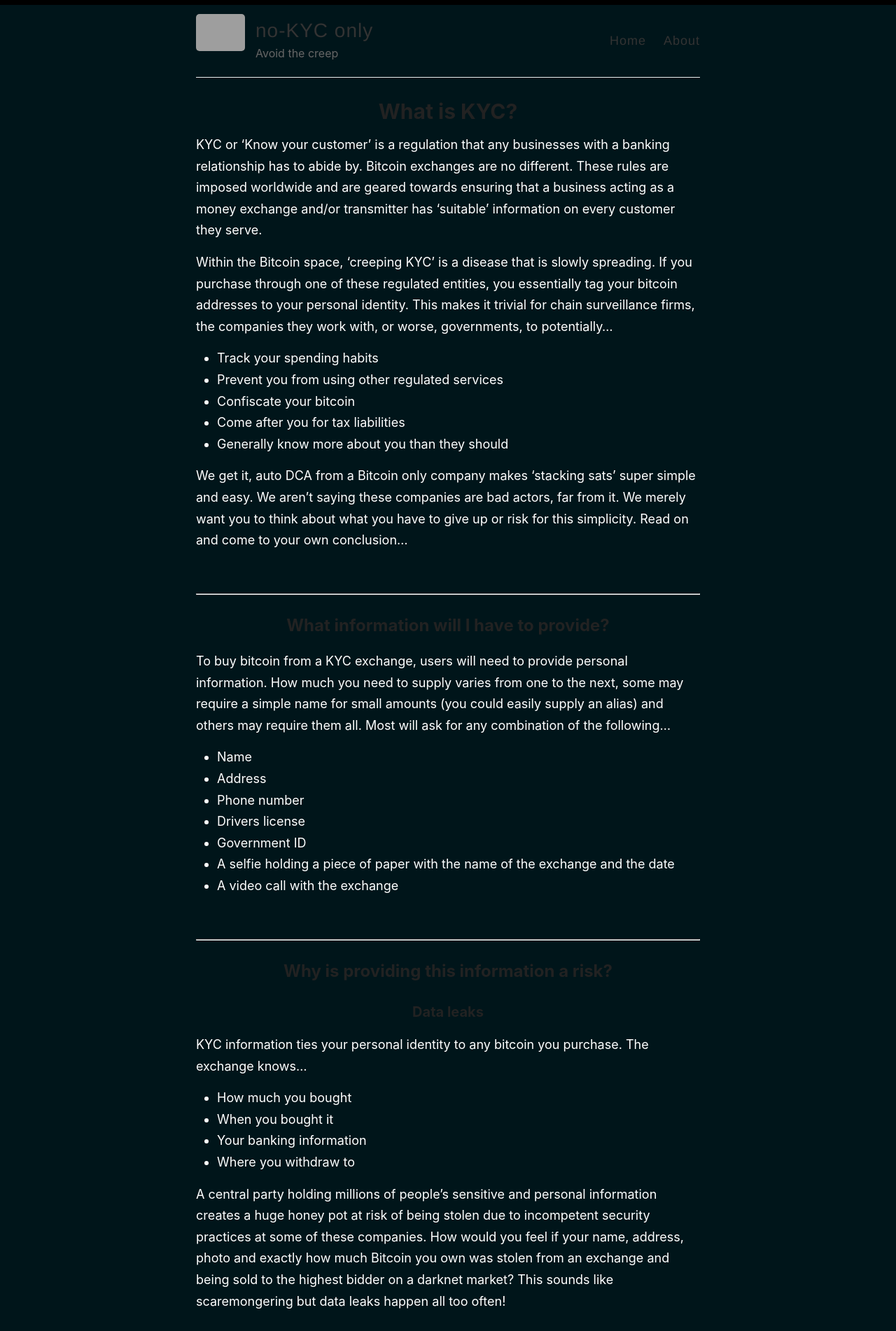
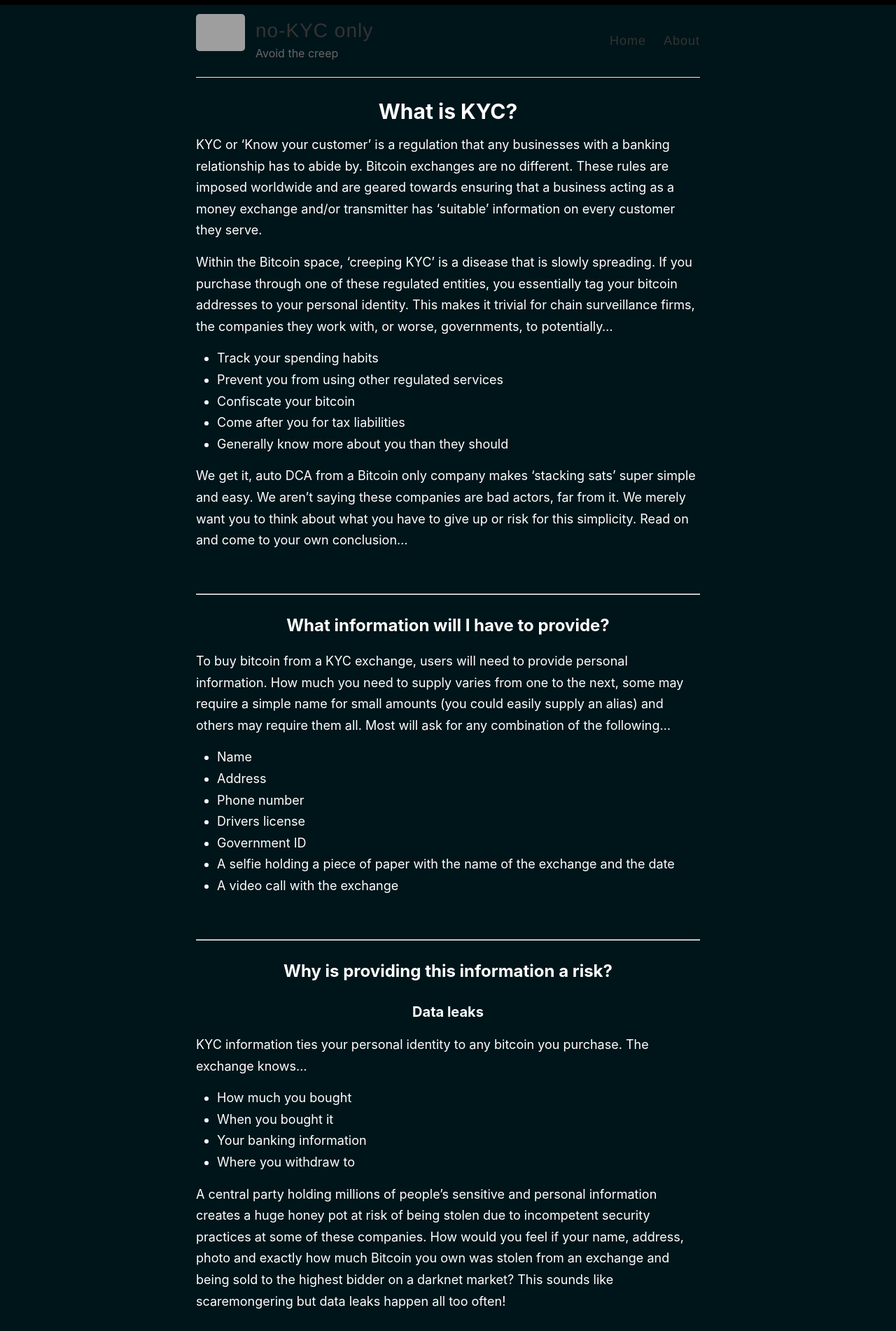
Before and after one commit to BitcoinQnA/noKYConly, a Jekyll site: the page built from index.html, in a window 1280 px wide. Shown: the top 1902 px of the page at 70% size. Built offline with Jekyll 4.4.1, drawn with Linux system fonts in a browser that asks for light colours; the list of posts is cut into pages by our own code; grey boxes are pictures that could not be loaded.

Commit message:
Update style.scss

```diff
--- a/assets/style.scss
+++ b/assets/style.scss
@@ -39,7 +39,7 @@ body {
 
 h1, h2, h3, h4, h5, h6 {
   font-family: -system-ui, -apple-system, BlinkMacSystemFont, "Segoe UI", Roboto, Helvetica, Arial, sans-serif, "Apple Color Emoji", "Segoe UI Emoji", "Segoe UI Symbol";
-  color: $darkerGray;
+  color: #fff;
   font-weight: bold;
 
   line-height: 1.7;
@@ -177,7 +177,7 @@ span[data-pullquote]:before {
 }
 
 a {
-  color: $blue;
+  color: #f99925;
   text-decoration: none;
 	cursor: pointer;
   &:hover, &:active {
@@ -351,7 +351,7 @@ nav {
 
     @include mobile {
       margin: 0 10px;
-      color: $blue;
+      color: #f99925;
     }
   }
 }
```
